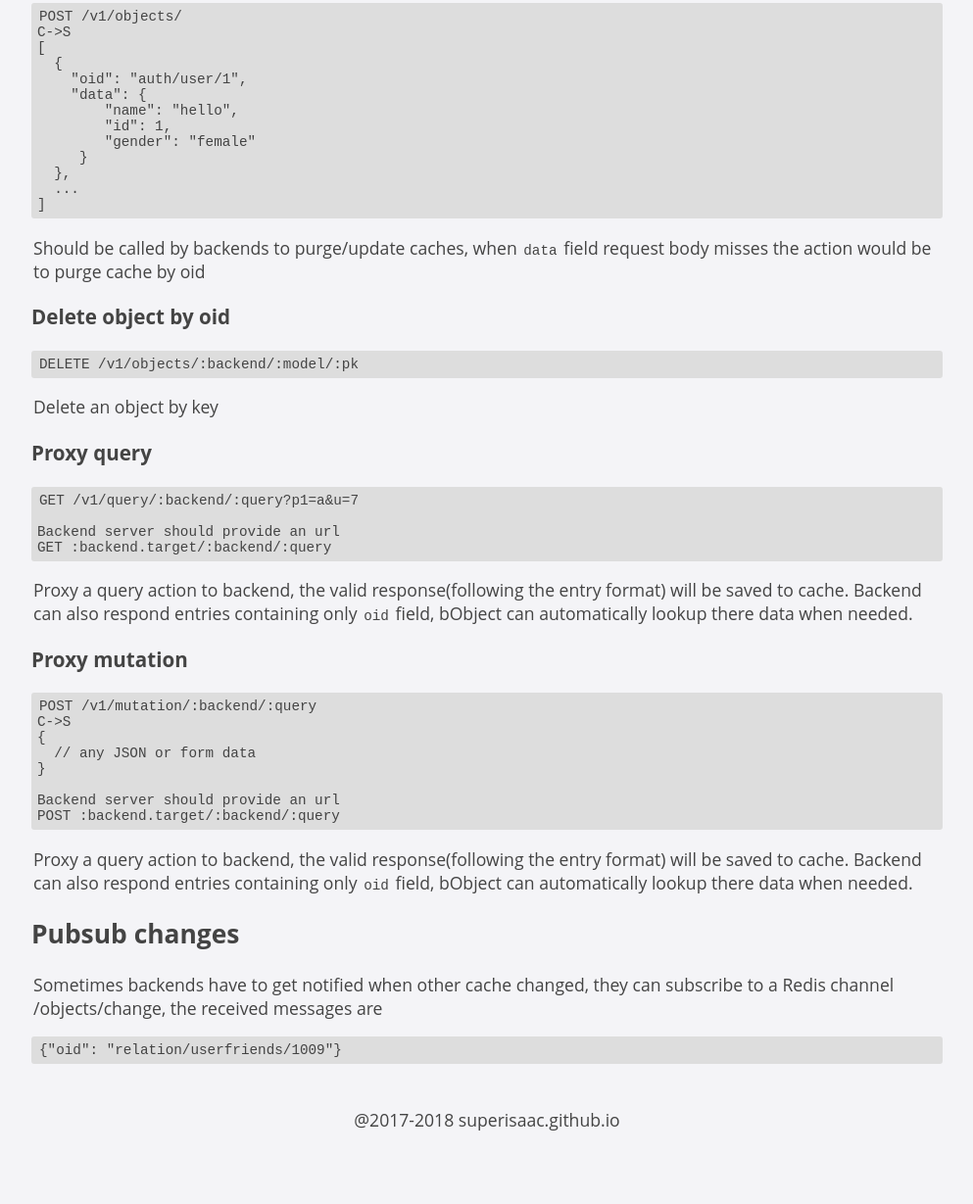
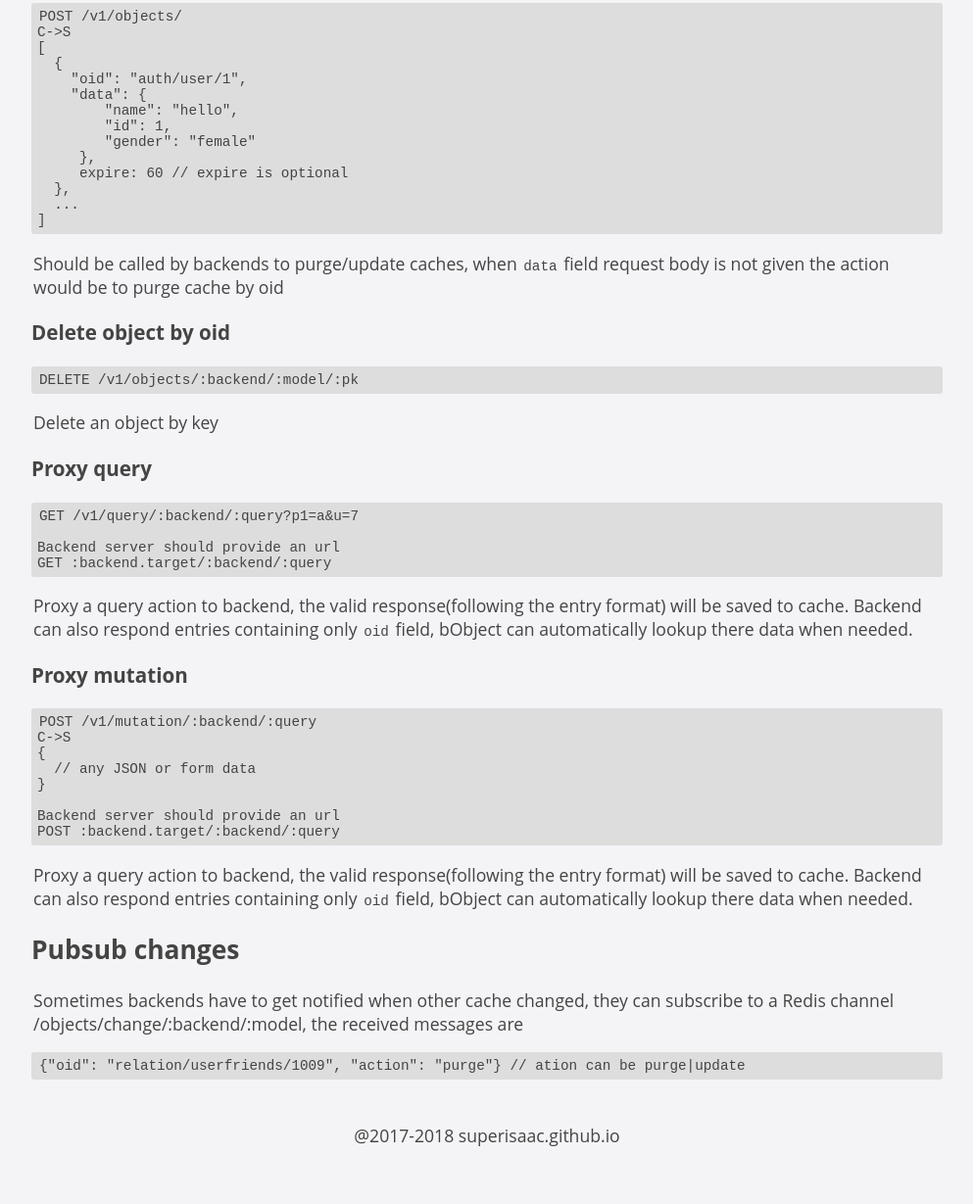
Before and after one commit to superisaac/superisaac.github.io, a plain HTML site: page articles/20180428-global-objects-en.html in a window 1280 px wide. Shown: the part 2671-3900 px from the top of the page at 98% size, without its empty margins (143-1136 px from the left). Drawn offline with Linux system fonts and the light colour scheme.

Commit message:
updated expire and pubsub

```diff
--- a/articles/20180428-global-objects-en.html
+++ b/articles/20180428-global-objects-en.html
@@ -140,12 +140,13 @@ C-&gt;S
         &quot;name&quot;: &quot;hello&quot;,
         &quot;id&quot;: 1,
         &quot;gender&quot;: &quot;female&quot;
-     }
+     },
+     expire: 60 // expire is optional
   },
   ...
 ]
 </code></pre><p>Should be called by backends to purge/update caches, when <code>data</code> field
-request body misses the action would be to purge cache by oid</p>
+request body is not given the action would be to purge cache by oid</p>
 <h3>Delete object by oid</h3><pre><code>DELETE /v1/objects/:backend/:model/:pk
 </code></pre><p>Delete an object by key</p>
 <h3>Proxy query</h3><pre><code>GET /v1/query/:backend/:query?p1=a&amp;u=7
@@ -169,8 +170,9 @@ entry format) will be saved to cache. Backend can also respond entries
 containing only <code>oid</code> field, bObject can automatically lookup there
 data when needed.</p>
 <h2>Pubsub changes</h2><p>Sometimes backends have to get notified when other cache changed, they
-can subscribe to a Redis channel /objects/change, the received messages are</p>
-<pre><code class="language-json">{&quot;oid&quot;: &quot;relation/userfriends/1009&quot;}
+can subscribe to a Redis channel /objects/change/:backend/:model, the
+received messages are</p>
+<pre><code class="language-json">{&quot;oid&quot;: &quot;relation/userfriends/1009&quot;, &quot;action&quot;: &quot;purge&quot;} // ation can be purge|update
 </code></pre>
         <div class="push"></div>
       </div>
```
